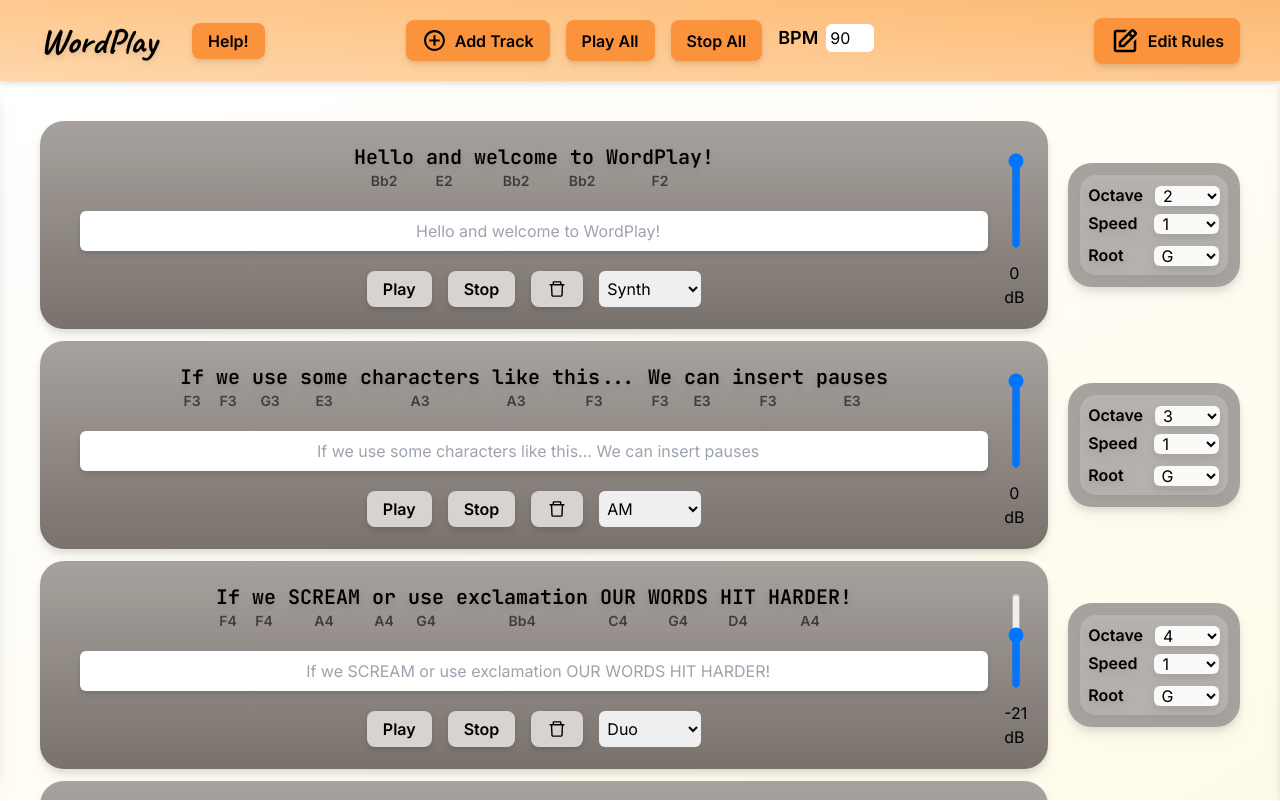
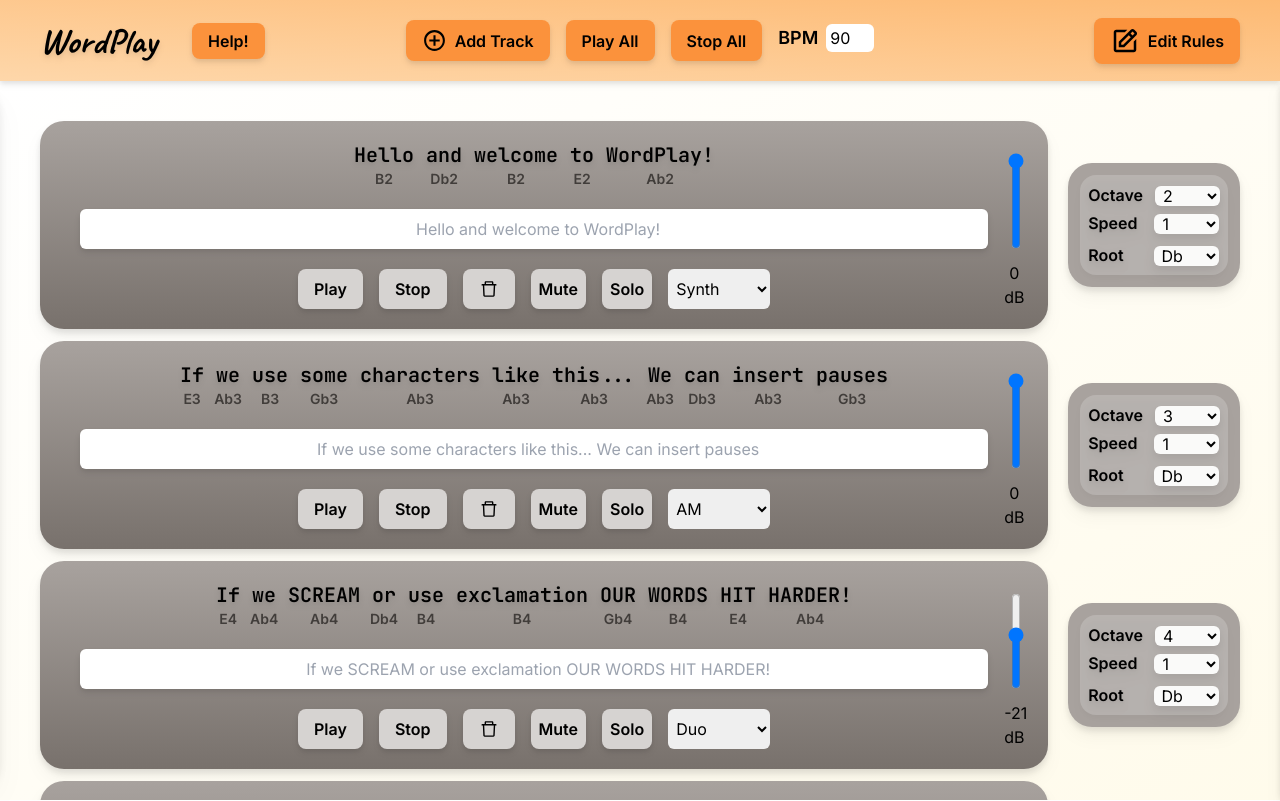
Before and after one commit to antonwallstedt/wordplay, a React (Vite) app: page / in a window 1280 px wide. Shown: the top 801 px of the page. Built offline with nearby package versions, Linux system fonts and the light colour scheme; what tw-elements would draw is missing.

Commit message:
Add solo and individual mute functionality

```diff
--- a/src/App.jsx
+++ b/src/App.jsx
@@ -9,18 +9,8 @@ import { tutorialTracks } from "./utils/TutorialTracks";
 
 function App() {
   const scaleGenerator = new ScaleGenerator();
-  const defaultTracks = [
-    {
-      key: 0,
-      id: 0,
-      text: "Hello world; welcome to WordPlay!",
-      octave: 2,
-      instrument: "Synth",
-      speed: 1,
-    },
-  ];
-  const [rootNote, setRootNote] = useState("G");
-  const [scale, setScale] = useState("Dorian Mode");
+  const [rootNote, setRootNote] = useState("Db");
+  const [scale, setScale] = useState("Minor Pentatonic");
   const [scaleNotes, setScaleNotes] = useState(() => {
     return scaleGenerator.createScale(rootNote, scale);
   });
@@ -59,6 +49,16 @@ function App() {
 
   const handleDelete = (trackId) => {
     setTracks((prev) => prev.filter((track) => track.id !== trackId));
+  };
+
+  const handleSolo = (trackId) => {
+    setTracks((prev) => {
+      let updatedTracks = prev.map((obj) => {
+        if (obj.id !== trackId) return { ...obj, isMuted: !obj.isMuted };
+        else return obj;
+      });
+      return updatedTracks;
+    });
   };
 
   const handleScaleChange = ({ target }) => {
@@ -125,6 +125,7 @@ function App() {
       <div className="flex h-full flex-row justify-between overflow-y-hidden">
         <Playground
           handleDelete={handleDelete}
+          handleSolo={handleSolo}
           tracks={tracks}
           isPlayingAll={isPlayingAll}
           mapping={mapping}
--- a/src/containers/Playground.jsx
+++ b/src/containers/Playground.jsx
@@ -3,6 +3,7 @@ import TrackContainer from "./TrackContainer";
 
 const Playground = ({
   handleDelete,
+  handleSolo,
   tracks,
   isPlayingAll,
   mapping,
@@ -20,6 +21,7 @@ const Playground = ({
               id={track.id}
               inputText={track.text}
               onDelete={handleDelete}
+              onSolo={handleSolo}
               isPlayingAll={isPlayingAll}
               mapping={mapping}
               octave={octave}
--- a/src/containers/TrackContainer.jsx
+++ b/src/containers/TrackContainer.jsx
@@ -72,6 +72,10 @@ const TrackContainer = ({
     if (inputSynth) return inputSynth;
     else return "Synth";
   });
+
+  useEffect(() => {
+    handleMute();
+  }, [isTrackMuted]);
 
   // Start all tracks, if current track is already playing ignore.
   useEffect(() => {
@@ -155,6 +159,23 @@ const TrackContainer = ({
   const handleDelete = () => {
     handleStop();
     onDelete(id);
+  };
+
+  const handleMute = () => {
+    if (!trackSynth) return;
+    if (!isMuted) {
+      console.log("Muting ", id);
+      setIsMuted(!isMuted);
+      trackSynth.volume.value = -10000;
+    } else {
+      setIsMuted(!isMuted);
+      trackSynth.volume.value = vol;
+    }
+  };
+
+  const handleSolo = () => {
+    setIsSoloed(!isSoloed);
+    onSolo(id);
   };
 
   const handleChange = ({ target }) => {
@@ -311,6 +332,10 @@ const TrackContainer = ({
       currentSpeed={speed}
       currentRoot={currentRoot}
       scaleNotes={scaleNotes}
+      handleMute={handleMute}
+      isMuted={isMuted}
+      handleSolo={handleSolo}
+      isSoloed={isSoloed}
     />
   );
 };
--- a/src/presentational/Track.jsx
+++ b/src/presentational/Track.jsx
@@ -49,6 +49,24 @@ const Track = ({
               icon={<AiOutlineDelete size="20px" />}
               handleClick={handleDelete}
             />
+            <button
+              className={
+                "rounded-lg p-2 font-semibold drop-shadow-md " +
+                (isMuted ? "bg-stone-500" : "bg-stone-300")
+              }
+              onClick={handleMute}
+            >
+              Mute
+            </button>
+            <button
+              className={
+                "rounded-lg p-2 font-semibold drop-shadow-md " +
+                (!isSoloed ? "bg-stone-300" : "bg-stone-100")
+              }
+              onClick={handleSolo}
+            >
+              Solo
+            </button>
             <select
               className="rounded-md indent-1"
               onChange={handleSynthSelect}
```
